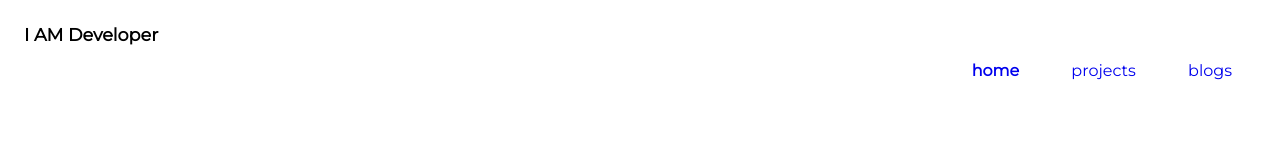
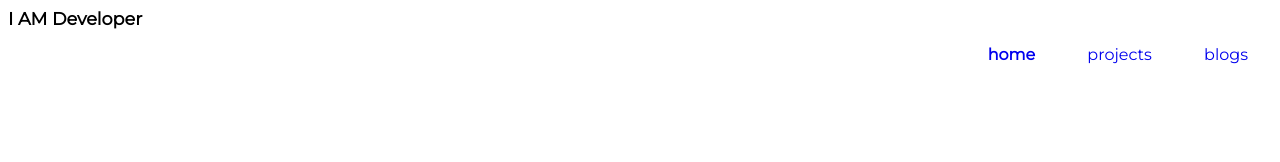
Before and after one commit to vyasankit/Ankit-Vyas-Portfolio, a plain HTML site: page index.html in a window 1280 px wide. Shown: the top 162 px of the page. Drawn offline with Linux system fonts and the light colour scheme.

Commit message:
bug fixed

```diff
--- a/styles.css
+++ b/styles.css
@@ -1,15 +1,16 @@
 @import url('https://fonts.googleapis.com/css2?family=Montserrat&display=swap');
 
 :root{
-    --primary-color:
-    #10B981;
-    --dark-gray: #6B7280
-    --offwhite-gray: #D1D5DB
+    --primary-color:#10B981;
+    --dark-gray: #6B7280;
+    --off-white: #D1D5DB;
 }
 
 
 body{
     font-family: 'Montserrat', sans-serif;
+    margin: 0px;
+    margin-bottom: 1rem;
 }
 
 hr {
@@ -38,21 +39,19 @@ hr {
 
 
 .link-primary{
-    background-color:var(--primary-color);
+    background-color: var(--primary-color);
     border-radius: 0.5rem;
     color: white;
-
 }
 
 .link-secondary {
     color: var(--primary-color);
+    border-radius: 0.5rem;
     border: 1px solid var (--primary-color);
-    border-radius: 0.5rem;
 }
 
-/** look into BEM naming convention for CSS**/
 
-/** lists  **/
+/** Lists  **/
 
 .list-non-bullet {
     list-style: none;
@@ -66,12 +65,13 @@ hr {
 /** navigation **/
 
 .navigation {
-    background-colour: var
-    (--primary-color);
+    background-colour: var(--primary-color);
     color: black;
-    padding: 1rem;
+    padding: 0.5rem 0.5rem;
     border-bottom-left-radius: 1rem;
 }
+
+
 
 .navigation .nav-brand {
     font-weight: bold;
@@ -83,6 +83,8 @@ hr {
 
 .navigation.link {
     color: white;
+    text-decoration: none;
+    padding: 0rem 1rem;
 }
 
 .navigation  .link-active {
```
